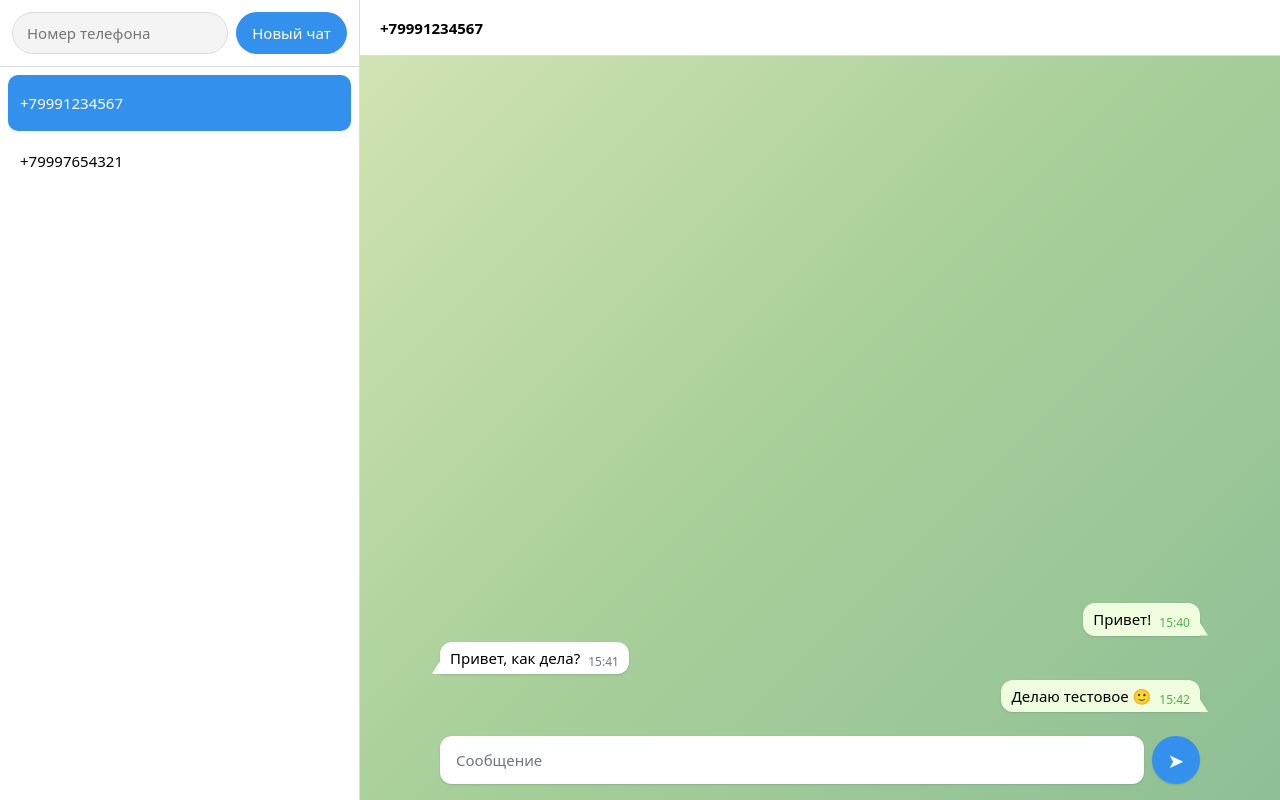
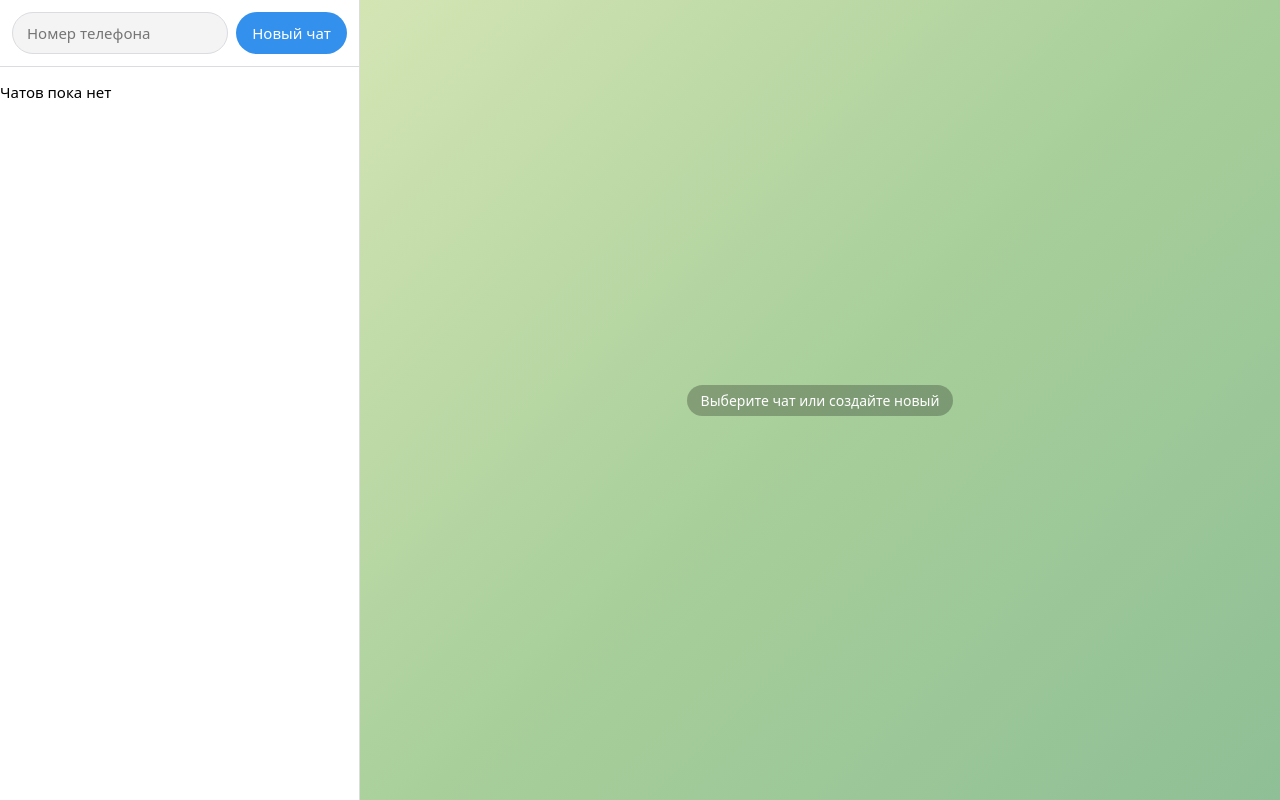
Before and after one commit to mengmeiying/green-chat, a React (Vite) app: page / in a window 1280 px wide. Built offline with nearby package versions, Linux system fonts and the light colour scheme.

Commit message:
chats state, create and select chat

```diff
--- a/src/App.jsx
+++ b/src/App.jsx
@@ -1,27 +1,60 @@
+import { useState } from 'react';
 import Sidebar from './components/Sidebar/Sidebar';
 import ChatWindow from './components/ChatWindow/ChatWindow';
 import './App.scss';
 
-const chats = [
-  { chatId: '10000001', phone: '79991234567' },
-  { chatId: '10000002', phone: '79997654321' },
-];
+function App() {
+  const [chats, setChats] = useState([]);
+  const [messages, setMessages] = useState([]);
+  const [activeChatId, setActiveChatId] = useState(null);
 
-const messages = [
-  { id: 1, chatId: '10000001', text: 'Привет!', direction: 'out', time: '15:40' },
-  { id: 2, chatId: '10000001', text: 'Привет, как дела?', direction: 'in', time: '15:41' },
-  { id: 3, chatId: '10000001', text: 'Делаю тестовое 🙂', direction: 'out', time: '15:42' },
-];
-
-function App() {
-  const activeChatId = '10000001';
   const activeChat = chats.find((chat) => chat.chatId === activeChatId);
   const activeMessages = messages.filter((msg) => msg.chatId === activeChatId);
 
+  function handleSelectChat(chatId) {
+    setActiveChatId(chatId);
+  }
+
+  function handleCreateChat(phone) {
+    const existingChat = chats.find((chat) => chat.phone === phone);
+
+    if (existingChat) {
+      setActiveChatId(existingChat.chatId);
+      return;
+    }
+
+    // Временно: chatId = номер. Потом настоящий chatId придёт из CheckAccount
+    const newChat = { chatId: phone, phone };
+
+    setChats((prev) => [...prev, newChat]);
+    setActiveChatId(newChat.chatId);
+  }
+
+  function handleSendMessage(text) {
+    const newMessage = {
+      id: crypto.randomUUID(),
+      chatId: activeChatId,
+      text,
+      direction: 'out',
+      timestamp: Date.now(),
+    };
+
+    setMessages((prev) => [...prev, newMessage]);
+  }
+
   return (
     <div className="app">
-      <Sidebar chats={chats} activeChatId={activeChatId} />
-      <ChatWindow chat={activeChat} messages={activeMessages} />
+      <Sidebar
+        chats={chats}
+        activeChatId={activeChatId}
+        onSelectChat={handleSelectChat}
+        onCreateChat={handleCreateChat}
+      />
+      <ChatWindow
+        chat={activeChat}
+        messages={activeMessages}
+        onSendMessage={handleSendMessage}
+      />
     </div>
   );
 }
--- a/src/components/Sidebar/Sidebar.jsx
+++ b/src/components/Sidebar/Sidebar.jsx
@@ -1,29 +1,54 @@
+import { useState } from 'react';
 import './Sidebar.scss';
 
-function Sidebar({ chats, activeChatId }) {
+function Sidebar({ chats, activeChatId, onSelectChat, onCreateChat }) {
+  const [phone, setPhone] = useState('');
+
+  function handleSubmit(event) {
+    event.preventDefault();
+
+    const digits = phone.replace(/\D/g, '');
+
+    if (digits.length < 10) {
+      return;
+    }
+
+    onCreateChat(digits);
+    setPhone('');
+  }
+
   return (
     <aside className="sidebar">
-      <form className="sidebar__new-chat">
+      <form className="sidebar__new-chat" onSubmit={handleSubmit}>
         <input
           className="sidebar__input"
           type="tel"
           placeholder="Номер телефона"
+          value={phone}
+          onChange={(event) => setPhone(event.target.value)}
         />
         <button className="sidebar__button" type="submit">
           Новый чат
         </button>
       </form>
 
+      {chats.length === 0 ? (
+        <p className="sidebar__empty">Чатов пока нет</p>
+      ) : (
         <ul className="sidebar__list">
           {chats.map((chat) => (
-          <li
-            key={chat.chatId}
+            <li key={chat.chatId}>
+              <button
+                type="button"
                 className={`sidebar__item ${chat.chatId === activeChatId ? 'sidebar__item--active' : ''}`}
+                onClick={() => onSelectChat(chat.chatId)}
               >
                 +{chat.phone}
+              </button>
             </li>
           ))}
         </ul>
+      )}
     </aside>
   );
 }
--- a/src/components/Sidebar/Sidebar.scss
+++ b/src/components/Sidebar/Sidebar.scss
@@ -59,6 +59,11 @@
   }
 
   &__item {
+    width: 100%;
+    border: none;
+    background: transparent;
+    color: inherit;
+    text-align: left;
     display: grid;
     align-items: center;
     min-height: 56px;
@@ -66,6 +71,14 @@
     border-radius: 10px;
     cursor: pointer;
     transition: background-color 0.15s;
+
+    &__empty {
+    align-self: start;
+    margin: 0;
+    padding: 24px 12px;
+    color: var(--color-text-secondary);
+    text-align: center;
+  }
 
     &:hover {
       background: var(--color-hover);
```
Lines whose indentation alone changed are shown as unchanged.
